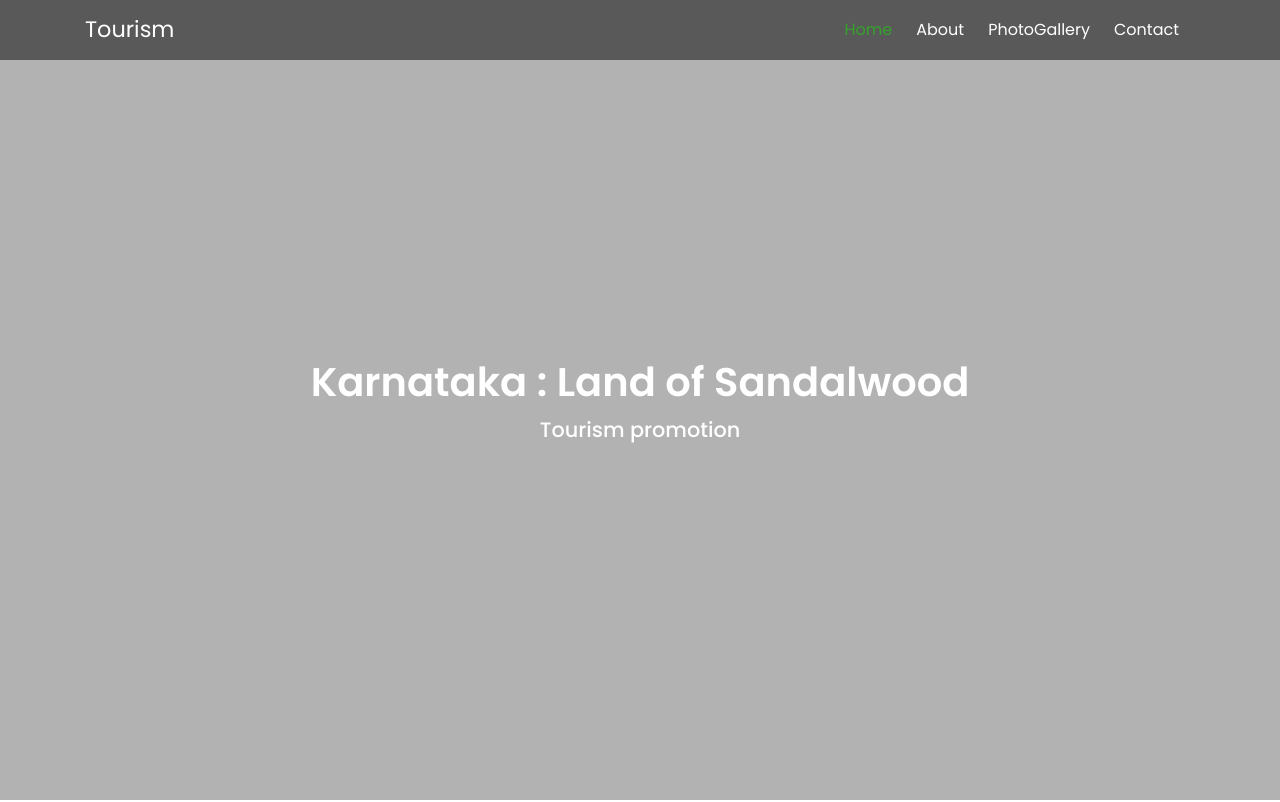
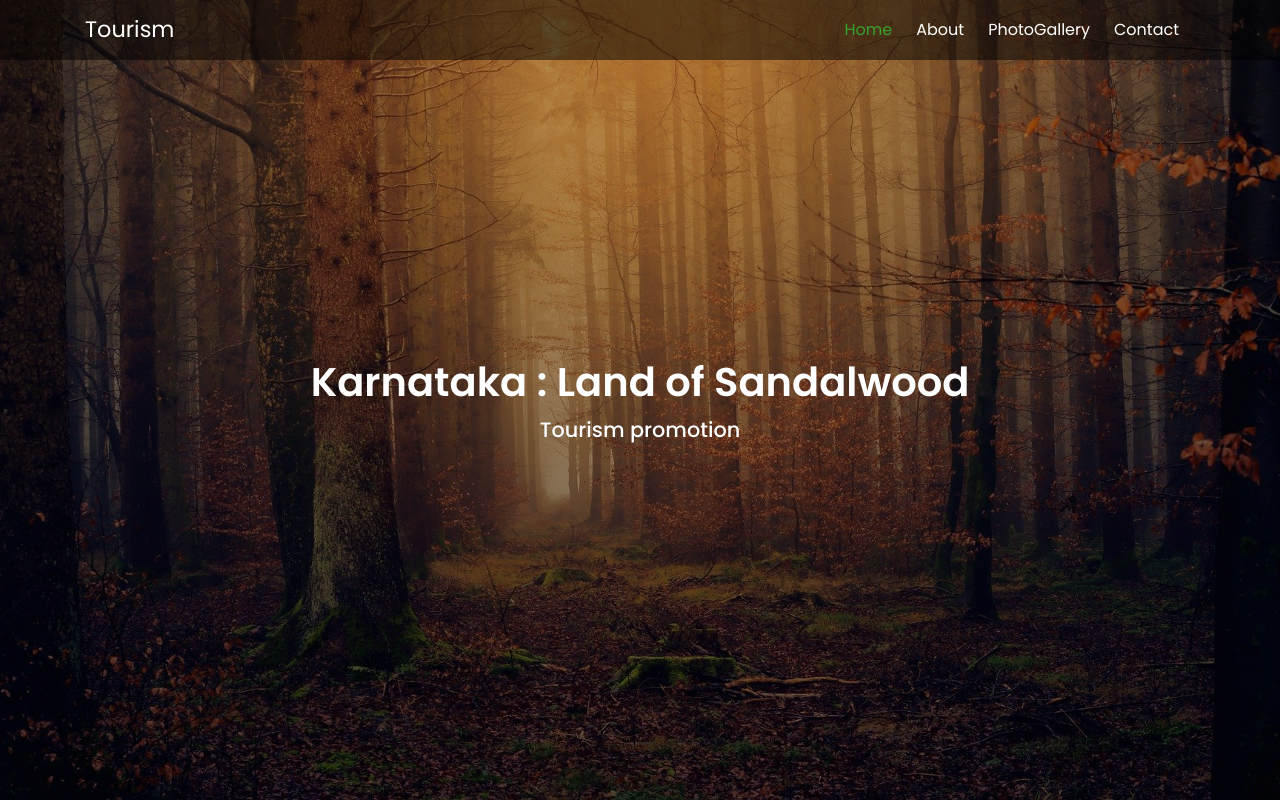
Before and after one commit to agelesstravel/Tourism-Promotion, a plain HTML site: page index.html in a window 1280 px wide. Shown: the top 802 px of the page. Drawn offline with nearby package versions, Linux system fonts and the light colour scheme.

Commit message:
Update style.css

```diff
--- a/style.css
+++ b/style.css
@@ -28,7 +28,7 @@ img {
 header {
     width: 100%;
     height: 100vh;
-    background-image: url(../images/pic1.jpg);
+    background-image: url(pic1.jpg);
     background-size: cover;
     background-position: center;
     position: relative;
```
